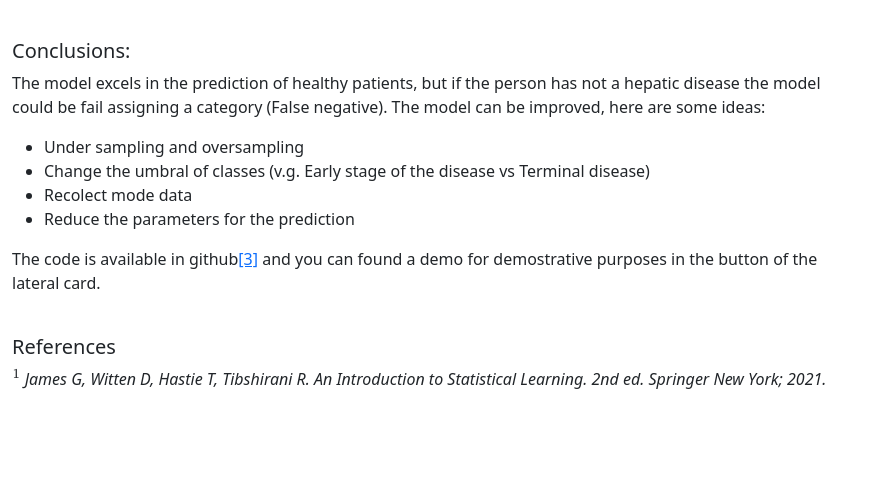
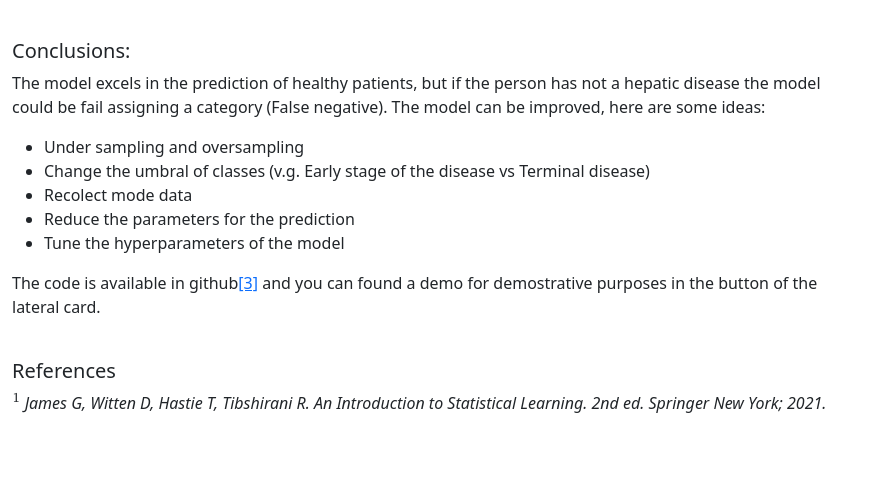
Before and after one commit to primods/flask_portfolio, a Flask app: page /svm in a window 1280 px wide. Shown: the part 2629-3124 px from the top of the page, without its empty margins (0-876 px from the left). Before the commit the page ends 3018 px from the top, so only its background shows below. Run offline with Flask 2, Linux system fonts and the light colour scheme; parts of the project's set-up code (start-up, migrations or seed data) failed here and were passed over; some libraries are stand-ins or nearby versions.

Commit message:
update web content

```diff
--- a/templates/svm.html
+++ b/templates/svm.html
@@ -92,6 +92,7 @@ Dataset: Hepatitis C <a href="https://www.kaggle.com/datasets/fedesoriano/hepati
         <li>Change the umbral of classes (v.g. Early stage of the disease vs Terminal disease)</li>
         <li>Recolect mode data</li>
         <li>Reduce the parameters for the prediction</li>
+        <li>Tune the hyperparameters of the model</li>
     </ul>
     The code is available in github<a href="https://github.com/primods/Hepatitis_SVM" target="_external">[3]</a> and you can found a demo for demostrative purposes in the button of the lateral card.
 </p>
```
